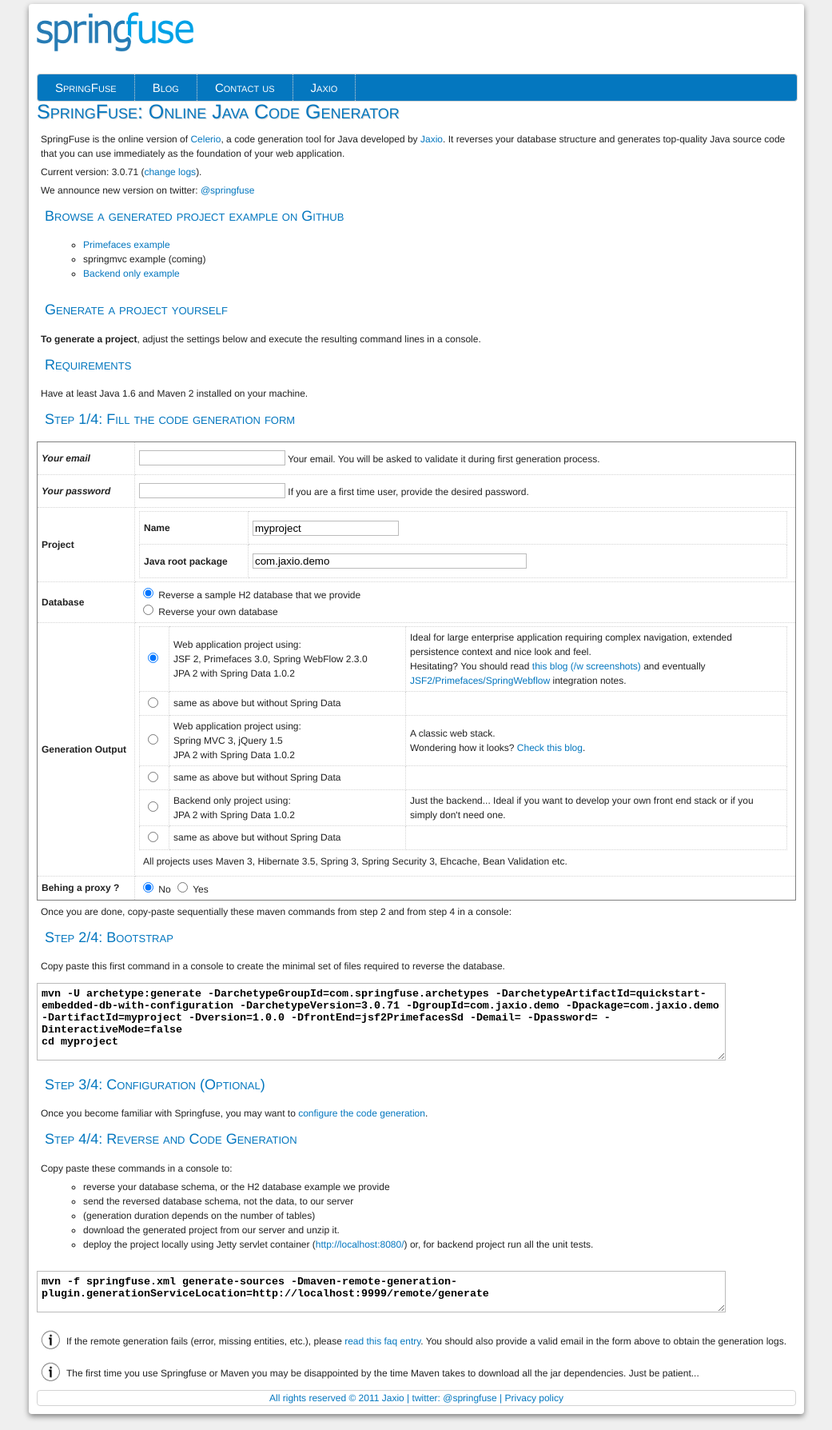
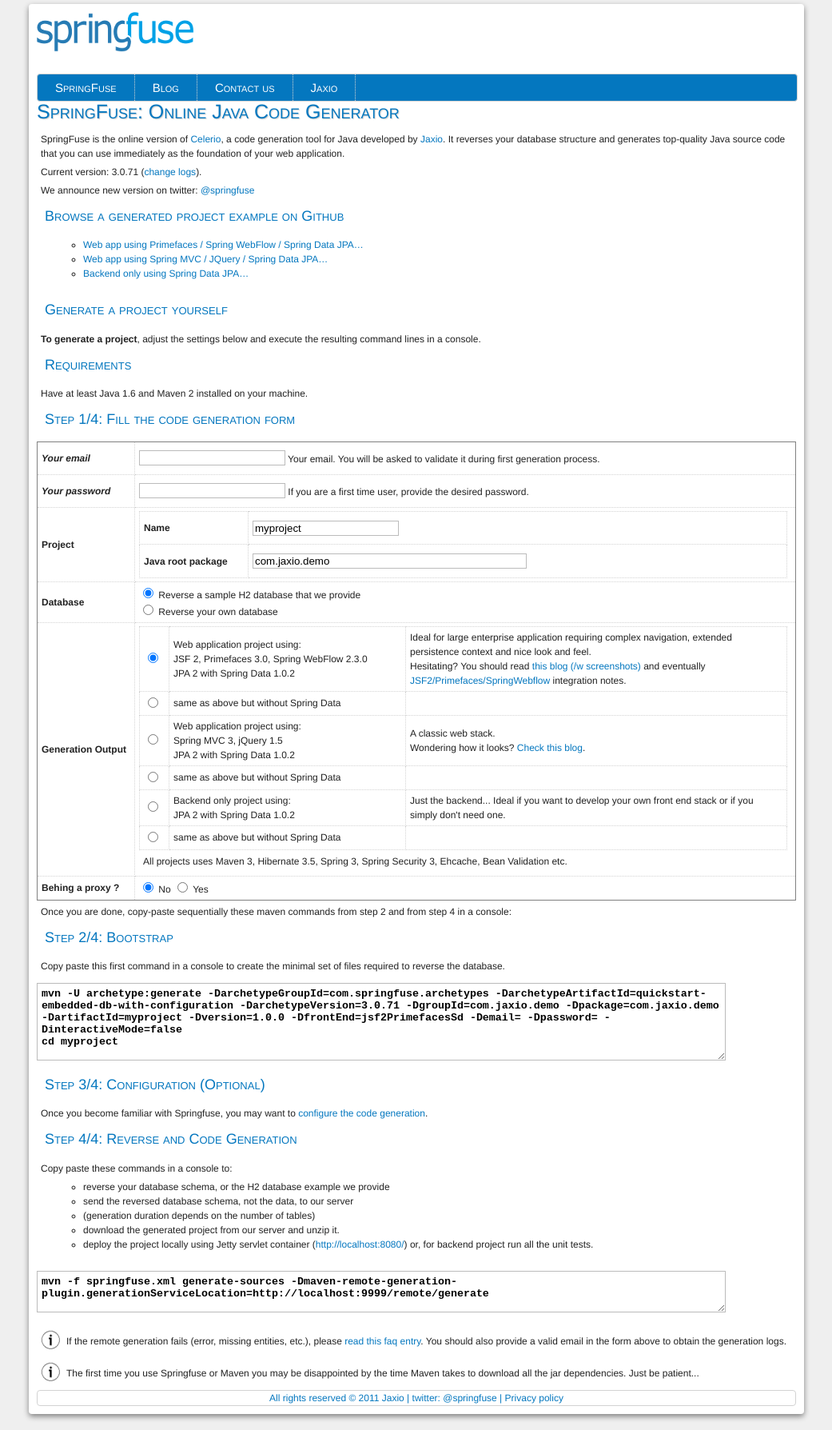
Before and after one commit to springfuse/springfuse.github.com, a Jekyll site: the page built from index.md, in a window 1280 px wide. Shown: the whole page at 80% size, without its empty margins (119-1160 px from the left). Built offline with Jekyll 4.4.1, drawn with Linux system fonts in a browser that asks for light colours; Markdown is read by kramdown in place of the engine named in the settings; comment, search, counter and statistics services are not loaded.

Commit message:
spring mvc example

```diff
--- a/index.md
+++ b/index.md
@@ -17,9 +17,9 @@ We announce new version on twitter: <a href="http://twitter.com/#!/springfuse">@
 </div>
 
 ## Browse a generated project example on Github
-* <a href="https://github.com/jaxio/generated-projects/tree/master/demoprime">Primefaces example</a>
-* springmvc example (coming)
-* <a href="https://github.com/jaxio/generated-projects/tree/master/demospringdata">Backend only example</a>
+* <a href="https://github.com/jaxio/generated-projects/tree/master/demoprime">Web app using Primefaces / Spring WebFlow / Spring Data JPA...</a>
+* <a href="https://github.com/jaxio/generated-projects/tree/master/demospringmvc">Web app using Spring MVC / JQuery / Spring Data JPA...</a>
+* <a href="https://github.com/jaxio/generated-projects/tree/master/demospringdata">Backend only using Spring Data JPA...</a>
 
 ## Generate a project yourself
 <strong>To generate a project</strong>, adjust the settings below and execute the resulting command lines in a console.
```
